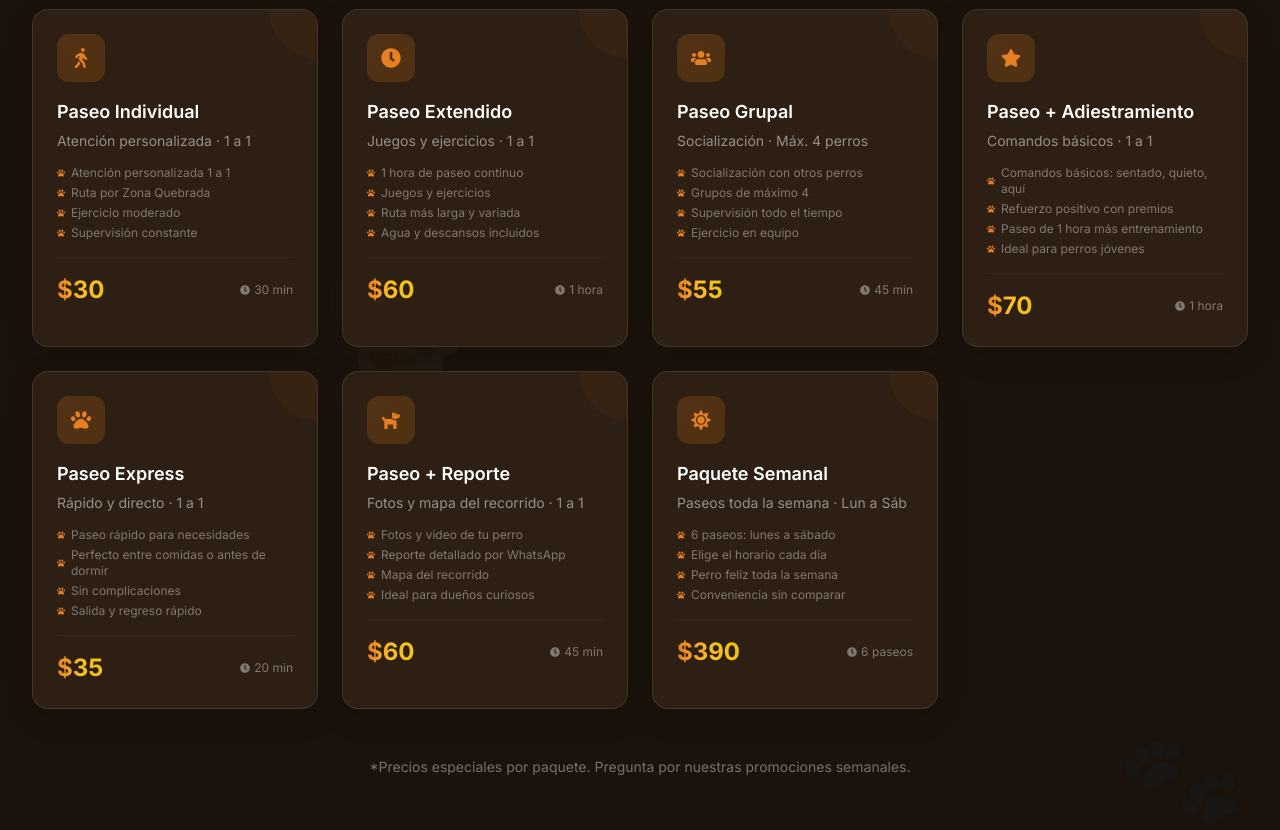
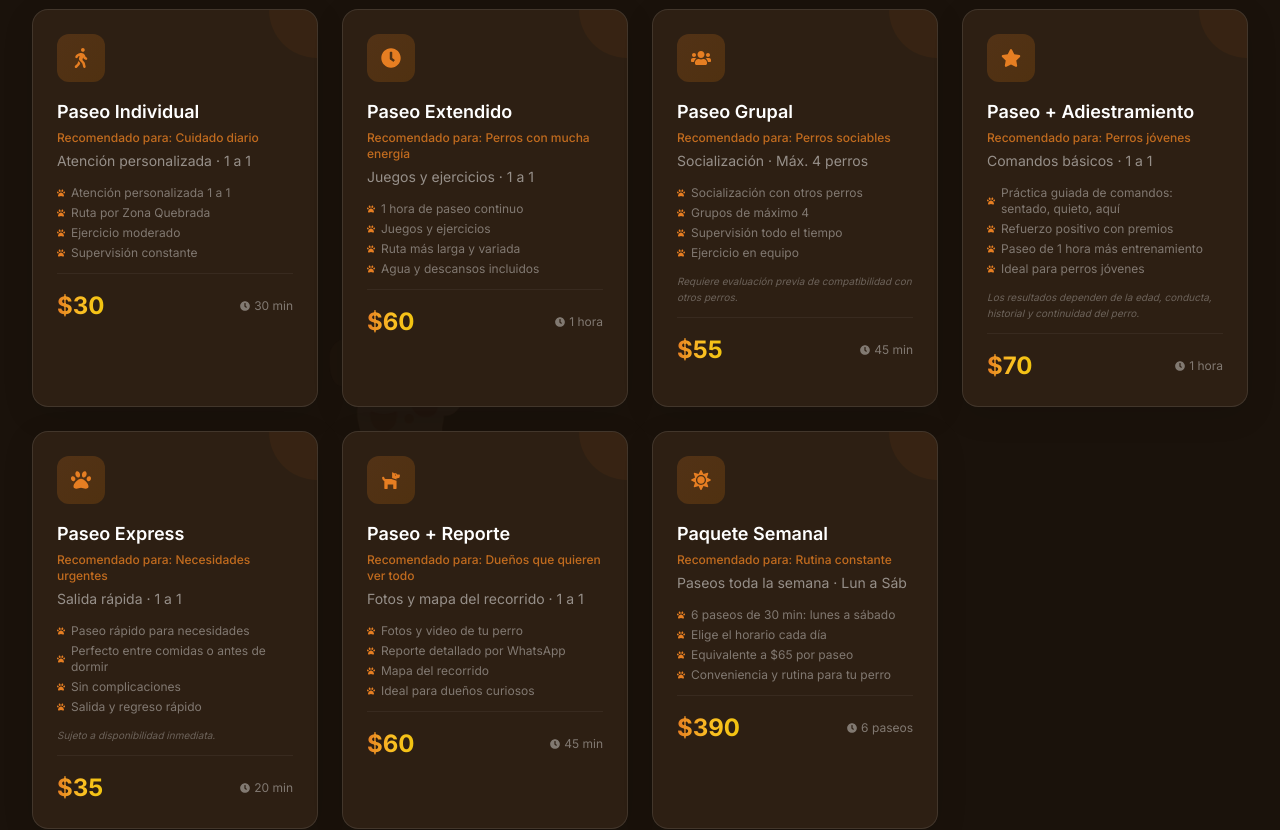
Before and after one commit to abransitonena-blip/pet, a Next.js app: page / in a window 1280 px wide. Shown: the part 1880-2710 px from the top of the page. Built offline with nearby package versions, Linux system fonts and the light colour scheme; no server answers; the database is empty; a web font is replaced by a local one.

Commit message:
feat: WCAG 2.2 AA accessibility improvements + copy refinements

```diff
--- a/src/app/globals.css
+++ b/src/app/globals.css
@@ -169,6 +169,18 @@
   .gpu { transform: translateZ(0); will-change: transform; }
 }
 
+@media (prefers-reduced-motion: reduce) {
+  *, *::before, *::after {
+    animation-duration: 0.01ms !important;
+    animation-iteration-count: 1 !important;
+    transition-duration: 0.01ms !important;
+    scroll-behavior: auto !important;
+  }
+  .animate-bounce-slow, .animate-wag, .animate-gradient, .shimmer-bg {
+    animation: none !important;
+  }
+}
+
 .animate-gradient {
   background-size: 300% 300%;
   animation: gradient 3s ease infinite;
--- a/src/components/ContactSection.tsx
+++ b/src/components/ContactSection.tsx
@@ -62,7 +62,7 @@ export default function ContactSection() {
                 </div>
               )
               return c.href ? (
-                <a key={i} href={c.href} target="_blank" rel="noopener noreferrer">
+                <a key={i} href={c.href} target="_blank" rel="noopener noreferrer" aria-label={`${c.label} (abre en nueva ventana)`}>
                   {content}
                 </a>
               ) : (
@@ -79,6 +79,7 @@ export default function ContactSection() {
                     href={s.href}
                     target="_blank"
                     rel="noopener noreferrer"
+                    aria-label={`${s.label} (abre en nueva ventana)`}
                     className={`w-10 h-10 rounded-xl bg-white/5 flex items-center justify-center text-white/40 ${s.color} transition-all hover:bg-white/10`}
                   >
                     <Icon size={16} />
--- a/src/components/FAQ.tsx
+++ b/src/components/FAQ.tsx
@@ -50,6 +50,8 @@ export default function FAQ() {
             >
               <button
                 onClick={() => setOpenIndex(openIndex === i ? null : i)}
+                aria-expanded={openIndex === i}
+                aria-controls={`faq-answer-${i}`}
                 className="w-full glass-card p-4 sm:p-5 text-left flex items-center justify-between gap-4 transition-all hover:bg-white/[0.03]"
               >
                 <span className="flex items-center gap-3 text-sm sm:text-base font-medium text-white">
@@ -67,6 +69,8 @@ export default function FAQ() {
               <AnimatePresence>
                 {openIndex === i && (
                   <motion.div
+                    id={`faq-answer-${i}`}
+                    role="region"
                     initial={{ height: 0, opacity: 0 }}
                     animate={{ height: 'auto', opacity: 1 }}
                     exit={{ height: 0, opacity: 0 }}
--- a/src/components/Footer.tsx
+++ b/src/components/Footer.tsx
@@ -113,6 +113,7 @@ export default function Footer({ onTerms }: { onTerms: () => void }) {
                   href={href}
                   target="_blank"
                   rel="noopener noreferrer"
+                  aria-label={href.includes('instagram') ? 'Instagram (abre en nueva ventana)' : href.includes('facebook') ? 'Facebook (abre en nueva ventana)' : 'WhatsApp (abre en nueva ventana)'}
                   className={`w-10 h-10 rounded-full glass flex items-center justify-center transition-all duration-300 hover:scale-110 ${color}`}
                   style={{ color: 'var(--text-secondary)' }}
                 >
--- a/src/components/Reviews.tsx
+++ b/src/components/Reviews.tsx
@@ -166,7 +166,7 @@ export default function Reviews() {
                   className="glass-card p-6 w-80 flex-shrink-0"
                 >
                   <FaQuoteLeft className="text-primary/20 text-xl mb-3" />
-                  <div className="flex items-center gap-1 mb-3">
+                  <div className="flex items-center gap-1 mb-3" aria-label={`${review.rating} de 5 estrellas`}>
                     {Array.from({ length: 5 }).map((_, j) => (
                       <FaStar
                         key={j}
@@ -176,6 +176,7 @@ export default function Reviews() {
                             : 'text-white/10'
                         }
                         size={14}
+                        aria-hidden="true"
                       />
                     ))}
                   </div>
@@ -207,7 +208,7 @@ export default function Reviews() {
                   className="glass-card p-6 min-w-[280px] snap-center flex-shrink-0"
                 >
                   <FaQuoteLeft className="text-primary/20 text-xl mb-3" />
-                  <div className="flex items-center gap-1 mb-3">
+                  <div className="flex items-center gap-1 mb-3" aria-label={`${review.rating} de 5 estrellas`}>
                     {Array.from({ length: 5 }).map((_, j) => (
                       <FaStar
                         key={j}
@@ -217,6 +218,7 @@ export default function Reviews() {
                             : 'text-white/10'
                         }
                         size={14}
+                        aria-hidden="true"
                       />
                     ))}
                   </div>
--- a/src/components/Services.tsx
+++ b/src/components/Services.tsx
@@ -95,12 +95,15 @@ export default function Services() {
                   <h3 className="text-lg font-semibold text-white mb-1">
                     {svc.name}
                   </h3>
+                  <p className="text-xs text-primary/80 mb-1 font-medium">
+                    Recomendado para: {svc.recommendedFor}
+                  </p>
                   <p className="text-sm text-white/50 mb-3 leading-relaxed">
                     {svc.mainBenefit} · {svc.modality}
                   </p>
 
                   {svc.highlights && svc.highlights.length > 0 && (
-                    <ul className="space-y-1 mb-4">
+                    <ul className="space-y-1 mb-3">
                       {svc.highlights.map((h: string, j: number) => (
                         <li key={j} className="text-xs text-white/40 flex items-center gap-1.5">
                           <FaPaw className="text-primary shrink-0" size={8} />
@@ -108,6 +111,12 @@ export default function Services() {
                         </li>
                       ))}
                     </ul>
+                  )}
+
+                  {svc.disclaimer && (
+                    <p className="text-[10px] text-white/30 mb-3 italic leading-relaxed">
+                      {svc.disclaimer}
+                    </p>
                   )}
 
                   <div className="flex items-center justify-between pt-4 border-t border-white/5">
--- a/src/components/WhatsAppButton.tsx
+++ b/src/components/WhatsAppButton.tsx
@@ -35,6 +35,7 @@ export default function WhatsAppButton({ hidden }: { hidden?: boolean }) {
             href={`https://wa.me/5215523053772?text=¡Hola!%20Quiero%20agendar%20un%20paseo%20para%20mi%20perro%20🐾`}
             target="_blank"
             rel="noopener noreferrer"
+            aria-label="Contactar por WhatsApp para reservar paseo"
             initial={{ scale: 0 }}
             animate={{ scale: 1 }}
             whileHover={{ scale: 1.1 }}
--- a/src/lib/services.ts
+++ b/src/lib/services.ts
@@ -5,8 +5,10 @@ export interface ServiceOption {
   duration: string
   modality: string
   mainBenefit: string
+  recommendedFor: string
   icon: string
   highlights?: string[]
+  disclaimer?: string
 }
 
 export const SERVICES: ServiceOption[] = [
@@ -16,6 +18,7 @@ export const SERVICES: ServiceOption[] = [
     duration: '30 min',
     modality: '1 a 1',
     mainBenefit: 'Atención personalizada',
+    recommendedFor: 'Cuidado diario',
     icon: '🐕',
     highlights: ['Atención personalizada 1 a 1', 'Ruta por Zona Quebrada', 'Ejercicio moderado', 'Supervisión constante'],
   },
@@ -25,6 +28,7 @@ export const SERVICES: ServiceOption[] = [
     duration: '1 hora',
     modality: '1 a 1',
     mainBenefit: 'Juegos y ejercicios',
+    recommendedFor: 'Perros con mucha energía',
     icon: '🏃',
     highlights: ['1 hora de paseo continuo', 'Juegos y ejercicios', 'Ruta más larga y variada', 'Agua y descansos incluidos'],
   },
@@ -34,8 +38,10 @@ export const SERVICES: ServiceOption[] = [
     duration: '45 min',
     modality: 'Máx. 4 perros',
     mainBenefit: 'Socialización',
+    recommendedFor: 'Perros sociables',
     icon: '👥',
     highlights: ['Socialización con otros perros', 'Grupos de máximo 4', 'Supervisión todo el tiempo', 'Ejercicio en equipo'],
+    disclaimer: 'Requiere evaluación previa de compatibilidad con otros perros.',
   },
   {
     name: 'Paseo + Adiestramiento',
@@ -43,17 +49,21 @@ export const SERVICES: ServiceOption[] = [
     duration: '1 hora',
     modality: '1 a 1',
     mainBenefit: 'Comandos básicos',
+    recommendedFor: 'Perros jóvenes',
     icon: '🎓',
-    highlights: ['Comandos básicos: sentado, quieto, aquí', 'Refuerzo positivo con premios', 'Paseo de 1 hora más entrenamiento', 'Ideal para perros jóvenes'],
+    highlights: ['Práctica guiada de comandos: sentado, quieto, aquí', 'Refuerzo positivo con premios', 'Paseo de 1 hora más entrenamiento', 'Ideal para perros jóvenes'],
+    disclaimer: 'Los resultados dependen de la edad, conducta, historial y continuidad del perro.',
   },
   {
     name: 'Paseo Express',
     price: 35,
     duration: '20 min',
     modality: '1 a 1',
-    mainBenefit: 'Rápido y directo',
+    mainBenefit: 'Salida rápida',
+    recommendedFor: 'Necesidades urgentes',
     icon: '⚡',
     highlights: ['Paseo rápido para necesidades', 'Perfecto entre comidas o antes de dormir', 'Sin complicaciones', 'Salida y regreso rápido'],
+    disclaimer: 'Sujeto a disponibilidad inmediata.',
   },
   {
     name: 'Paseo + Reporte',
@@ -61,6 +71,7 @@ export const SERVICES: ServiceOption[] = [
     duration: '45 min',
     modality: '1 a 1',
     mainBenefit: 'Fotos y mapa del recorrido',
+    recommendedFor: 'Dueños que quieren ver todo',
     icon: '📸',
     highlights: ['Fotos y video de tu perro', 'Reporte detallado por WhatsApp', 'Mapa del recorrido', 'Ideal para dueños curiosos'],
   },
@@ -71,8 +82,9 @@ export const SERVICES: ServiceOption[] = [
     duration: '6 paseos',
     modality: 'Lun a Sáb',
     mainBenefit: 'Paseos toda la semana',
+    recommendedFor: 'Rutina constante',
     icon: '📅',
-    highlights: ['6 paseos: lunes a sábado', 'Elige el horario cada día', 'Perro feliz toda la semana', 'Conveniencia sin comparar'],
+    highlights: ['6 paseos de 30 min: lunes a sábado', 'Elige el horario cada día', 'Equivalente a $65 por paseo', 'Conveniencia y rutina para tu perro'],
   },
 ]
 
```
Also changed, not shown: src/components/ReservationForm.tsx (+29 -13 lines).
